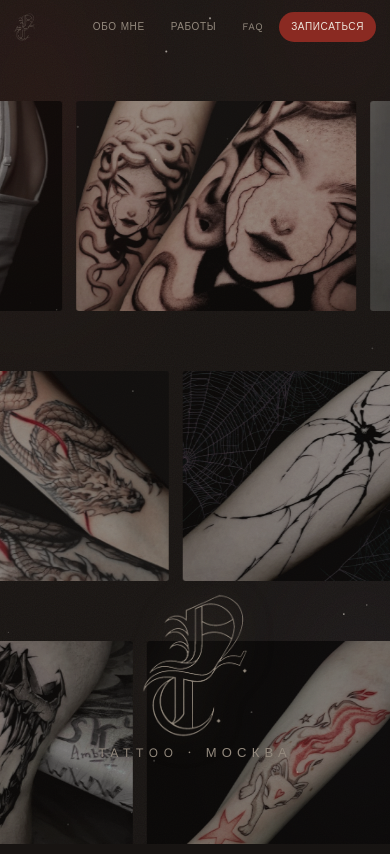
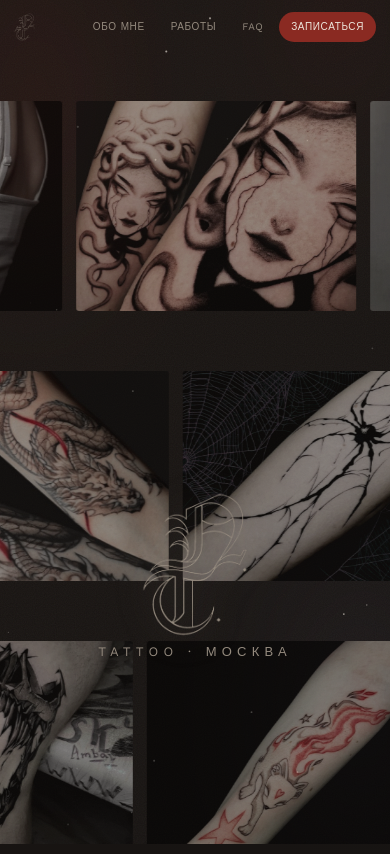
Before and after one commit to Idiotik28/niktattoo-site, a plain HTML site: page index.html in a window 390 px wide. Shown: the top 854 px of the page. Drawn offline with nearby package versions, Linux system fonts and the light colour scheme.

Commit message:
Raise hero logo on mobile (was too low)

```diff
--- a/style.css
+++ b/style.css
@@ -314,6 +314,12 @@ img {
   }
   .hero {
     padding-top: 150px;
+  }
+  /* On mobile the bottom-pinned logo sat too low; lift it up so it
+     sits in the lower-middle instead of against the bottom edge. */
+  .hero__content {
+    margin-top: 0;
+    margin-bottom: 12vh;
   }
 }
 
```
